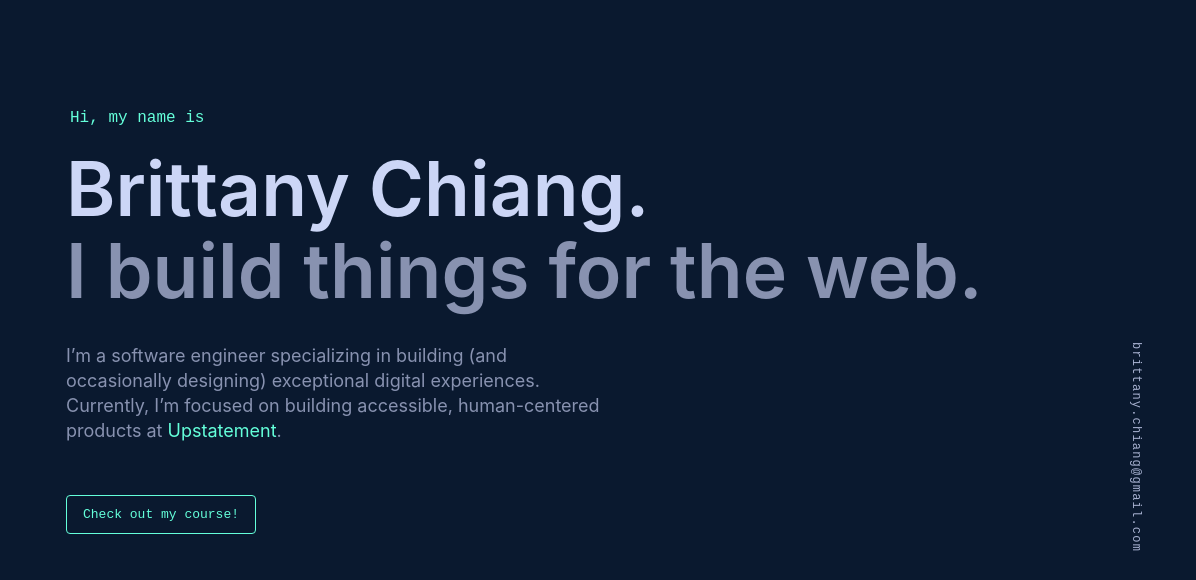
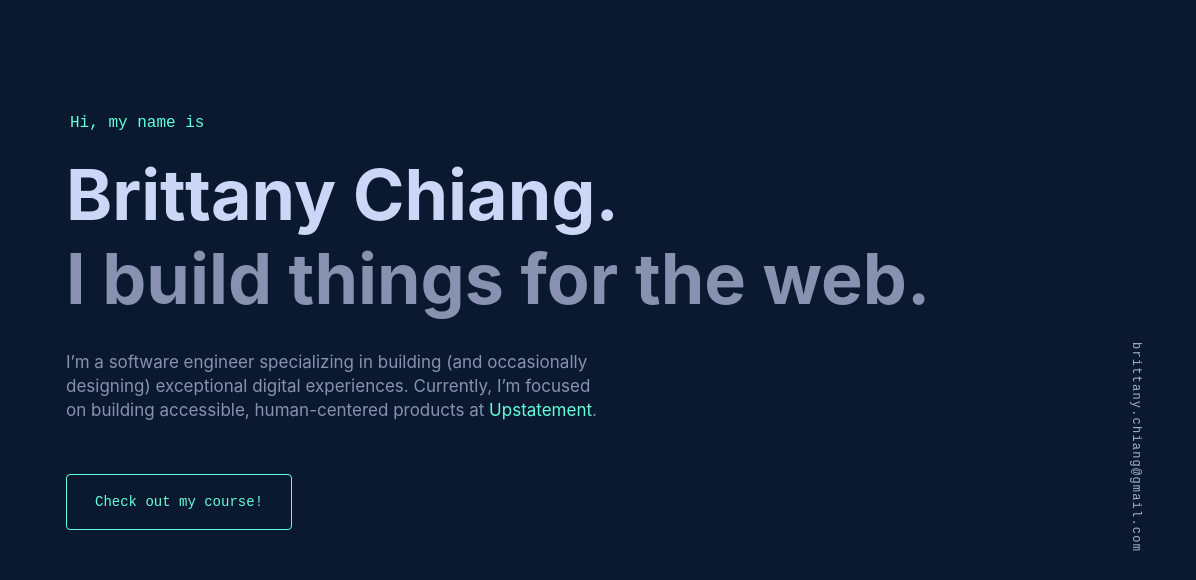
Before and after one commit to dmitry-ponizov/my-site, a Gatsby site: page / in a window 1280 px wide. Shown: the part 128-708 px from the top of the page, 84-1280 px from the left. Built offline with nearby package versions, Linux system fonts and the light colour scheme; Gatsby itself is replaced by a stand-in of ours.

Commit message:
fix intro section

```diff
--- a/src/components/layout/reset.css
+++ b/src/components/layout/reset.css
@@ -61,6 +61,11 @@ header,
 section,
 main {
   display: block;
+}
+
+h1,
+h2 {
+  color: #ccd6f6;
 }
 
 h1,
--- a/src/components/leftSidebar/styled.js
+++ b/src/components/leftSidebar/styled.js
@@ -8,6 +8,10 @@ export const SocialsWrapper = styled.div`
   right: auto;
   z-index: 10;
   color: #a8b2d1;
+
+  @media (max-width: 1024px) {
+    left: 20px;
+  }
 
   @media (max-width: 768px) {
     display: none;
--- a/src/components/rightSidebar/styled.js
+++ b/src/components/rightSidebar/styled.js
@@ -8,6 +8,10 @@ export const EmailWrapper = styled.div`
   right: 40px;
   z-index: 10;
   color: #a8b2d1;
+
+  @media (max-width: 1024px) {
+    right: 20px;
+  }
 
   @media (max-width: 768px) {
     display: none;
--- a/src/components/styledLink/styled.js
+++ b/src/components/styledLink/styled.js
@@ -1,25 +1,23 @@
 import styled from "styled-components"
 
 export const ActiveLink = styled.a`
+  display: inline-block;
   color: #64ffda !important;
-  display: inline-block;
-  position: relative;
-  transition: all 0.25s cubic-bezier(0.645, 0.045, 0.355, 1);
   text-decoration: none;
   text-decoration-skip-ink: auto;
+  transition: all 0.25s cubic-bezier(0.645, 0.045, 0.355, 1);
   &::after {
     content: "";
+    position: relative;
     display: block;
     width: 0px;
     height: 1px;
-    position: relative;
     bottom: 0.23em;
     background-color: #64ffda;
     transition: all 0.25s cubic-bezier(0.645, 0.045, 0.355, 1);
     opacity: 0.5;
   }
   &:hover {
-    color: #64ffda;
     outline: 0px;
     &::after {
       width: 100%;
--- a/src/sections/Intro/index.js
+++ b/src/sections/Intro/index.js
@@ -2,23 +2,16 @@ import React from "react"
 
 import StyledLink from "../../components/styledLink"
 
-import {
-  FirstTitle,
-  IntroButton,
-  IntroText,
-  IntroWrapper,
-  SecondTitle,
-  ThirdTitle,
-} from "./styled"
+import { IntroButton, IntroText, IntroWrapper } from "./styled"
 
 const Intro = () => {
   return (
     <IntroWrapper>
-      <FirstTitle>Hi, my name is</FirstTitle>
+      <h1>Hi, my name is</h1>
 
-      <SecondTitle>Brittany Chiang.</SecondTitle>
+      <h2>Brittany Chiang.</h2>
 
-      <ThirdTitle>I build things for the web.</ThirdTitle>
+      <h3>I build things for the web.</h3>
 
       <IntroText>
         I’m a software engineer specializing in building (and occasionally
--- a/src/sections/Intro/styled.js
+++ b/src/sections/Intro/styled.js
@@ -1,12 +1,12 @@
 import styled from "styled-components"
 
-import StyledButton from "../../components/styledButton"
+import { StyledBtn } from "../../components/styledButton/styled"
 
 export const IntroWrapper = styled.section`
   font-family: var(--font-sans);
-  font-size: clamp(40px, 8vw, 75px);
-  font-weight: 600;
-  line-height: 1.1;
+  font-size: clamp(40px, 8vw, 70px);
+  font-weight: 700;
+  line-height: 1.2;
   display: flex;
   flex-direction: column;
   justify-content: center;
@@ -16,38 +16,33 @@ export const IntroWrapper = styled.section`
   margin: 0px auto;
   padding-top: 100px;
   max-width: 1000px;
+  h1 {
+    font-family: var(--font-mono);
+    font-size: clamp(14px, 5vw, 16px);
+    font-weight: 400;
+    margin: 0px 0px 20px 4px;
+    color: #64ffda;
+  }
+
+  h3 {
+    color: #8892b0;
+  }
 `
-export const IntroButton = styled(StyledButton)`
+export const IntroButton = styled(StyledBtn)`
   font-family: var(--font-mono);
   font-size: 14px;
   padding: 1.25rem 1.75rem;
   line-height: 1;
 `
 
-export const FirstTitle = styled.h1`
-  font-family: var(--font-mono);
-  font-size: clamp(14px, 5vw, 16px);
-  font-weight: 400;
-  margin: 0px 0px 20px 4px;
-  color: #64ffda;
-`
-
-export const SecondTitle = styled.h2`
-  color: #ccd6f6;
-`
-
-export const ThirdTitle = styled.h3`
-  color: #8892b0;
-`
-
-export const IntroText = styled.div`
-  font-size: 18px;
+export const IntroText = styled.p`
+  font-size: 17px;
   line-height: 1.4;
   font-weight: 400;
   color: #8892b0;
   margin: 30px 0 50px 0;
   max-width: 547px;
   @media (max-width: 480px) {
-    font-size: 16px;
+    font-size: 15px;
   }
 `
```
